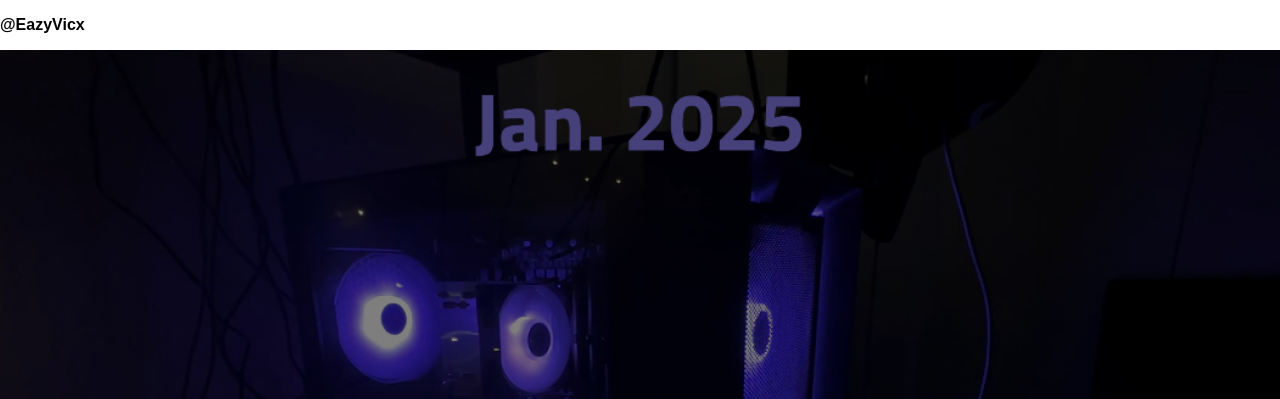
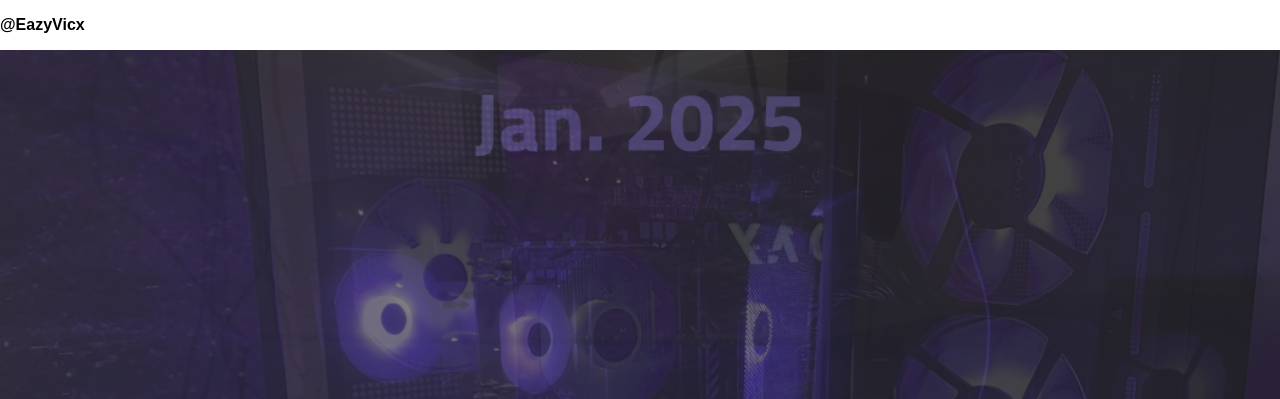
Before and after one commit to EazyVicxSchool/EazyPC-s-01, a plain HTML site: page index.html in a window 1280 px wide. Shown: the top 399 px of the page. Drawn offline with Linux system fonts and the light colour scheme.

Commit message:
Update index.html

```diff
--- a/index.html
+++ b/index.html
@@ -77,7 +77,7 @@
             background-size: cover;
             background-position: center;
             transition: opacity 0.5s ease-in-out; /* Reduced transition duration for snappier feel */
-            opacity: 1;
+            opacity: .5;
             display: flex;
         }
         .section.fade-out {
```
